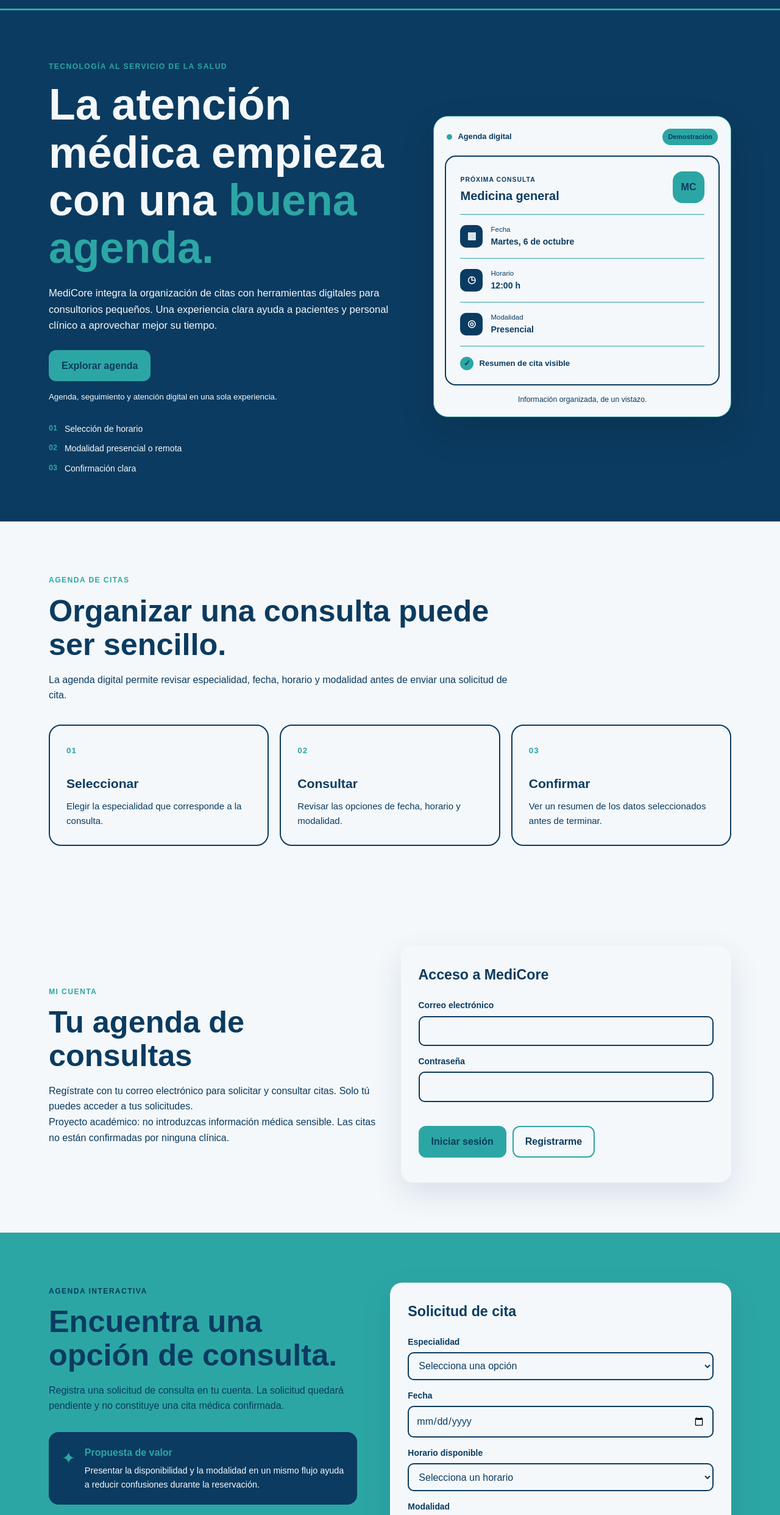
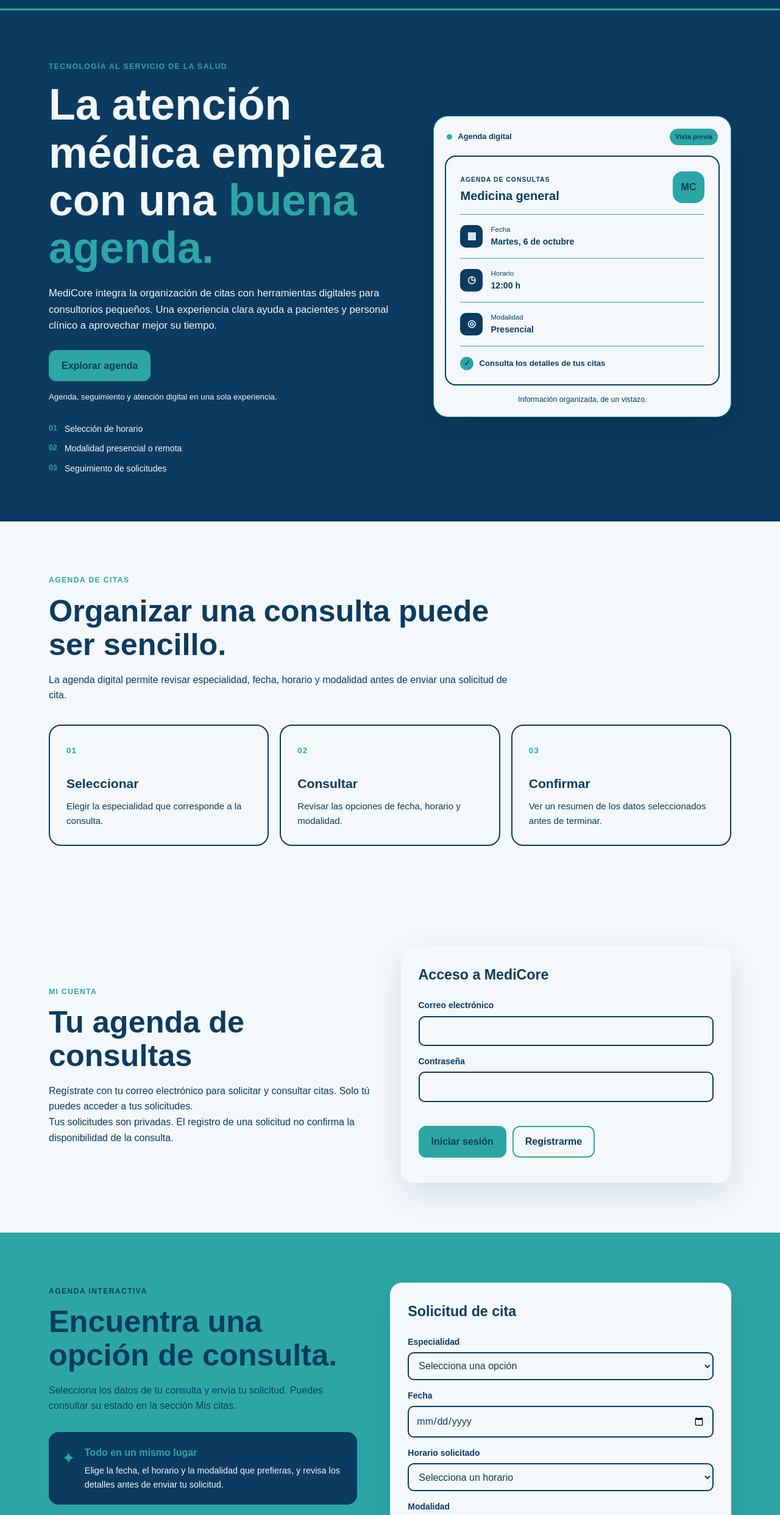
Before and after one commit to Cristofer6u8r/MediCore-AWP, a website: page index.html in a window 1280 px wide. Shown: the part 64-2548 px from the top of the page at 61% size. Drawn offline with Linux system fonts and the light colour scheme; no server answers.

Commit message:
Mejorar textos visibles de citas y eliminar mensajes técnicos

```diff
--- a/index.html
+++ b/index.html
@@ -65,7 +65,7 @@
                     <div class="hero-points">
                         <span><b>01</b> Selección de horario</span>
                         <span><b>02</b> Modalidad presencial o remota</span>
-                        <span><b>03</b> Confirmación clara</span>
+                        <span><b>03</b> Seguimiento de solicitudes</span>
                     </div>
                 </div>
 
@@ -73,12 +73,12 @@
                     <div class="visual-heading">
                         <span class="visual-dot"></span>
                         <span>Agenda digital</span>
-                        <span class="visual-tag">Demostración</span>
+                        <span class="visual-tag">Vista previa</span>
                     </div>
                     <div class="appointment-card">
                         <div class="appointment-top">
                             <div>
-                                <span class="small-label">PRÓXIMA CONSULTA</span>
+                                <span class="small-label">AGENDA DE CONSULTAS</span>
                                 <h2>Medicina general</h2>
                             </div>
                             <div class="doctor-avatar" aria-hidden="true">MC</div>
@@ -95,7 +95,7 @@
                             <span class="line-icon" aria-hidden="true">◎</span>
                             <div><small>Modalidad</small><strong>Presencial</strong></div>
                         </div>
-                        <div class="confirmed-label"><span>✓</span> Resumen de cita visible</div>
+                        <div class="confirmed-label"><span>✓</span> Consulta los detalles de tus citas</div>
                     </div>
                     <div class="visual-caption">Información organizada, de un vistazo.</div>
                 </div>
@@ -133,21 +133,21 @@
             </div>
         </section>
 
-        <section class="section account-section" id="cuenta"><div class="container account-grid"><div><span class="eyebrow">Mi cuenta</span><h2>Tu agenda de consultas</h2><p>Regístrate con tu correo electrónico para solicitar y consultar citas. Solo tú puedes acceder a tus solicitudes.</p><p>Proyecto académico: no introduzcas información médica sensible. Las citas no están confirmadas por ninguna clínica.</p></div><div class="booking-form"><form id="auth-form"><h3>Acceso a MediCore</h3><label for="auth-email">Correo electrónico</label><input id="auth-email" type="email" autocomplete="email" required><label for="auth-password">Contraseña</label><input id="auth-password" type="password" minlength="8" required autocomplete="current-password"><div class="account-buttons"><button class="button primary" type="submit">Iniciar sesión</button><button class="button outline" id="register-button" type="button">Registrarme</button></div></form><div id="signed-in" hidden><p id="signed-email"></p><button class="button outline" id="logout-button" type="button">Cerrar sesión</button></div><p id="auth-feedback" role="status" aria-live="polite"></p></div></div></section><section class="section booking-section">
+        <section class="section account-section" id="cuenta"><div class="container account-grid"><div><span class="eyebrow">Mi cuenta</span><h2>Tu agenda de consultas</h2><p>Regístrate con tu correo electrónico para solicitar y consultar citas. Solo tú puedes acceder a tus solicitudes.</p><p>Tus solicitudes son privadas. El registro de una solicitud no confirma la disponibilidad de la consulta.</p></div><div class="booking-form"><form id="auth-form"><h3>Acceso a MediCore</h3><label for="auth-email">Correo electrónico</label><input id="auth-email" type="email" autocomplete="email" required><label for="auth-password">Contraseña</label><input id="auth-password" type="password" minlength="8" required autocomplete="current-password"><div class="account-buttons"><button class="button primary" type="submit">Iniciar sesión</button><button class="button outline" id="register-button" type="button">Registrarme</button></div></form><div id="signed-in" hidden><p id="signed-email"></p><button class="button outline" id="logout-button" type="button">Cerrar sesión</button></div><p id="auth-feedback" role="status" aria-live="polite"></p></div></div></section><section class="section booking-section">
             <div class="container booking-grid">
                 <div class="booking-copy">
                     <span class="eyebrow">Agenda interactiva</span>
                     <h2>Encuentra una opción de consulta.</h2>
                     <p>
-                        Registra una solicitud de consulta en tu cuenta. La solicitud quedará pendiente y no constituye una cita médica confirmada.
+                        Selecciona los datos de tu consulta y envía tu solicitud. Puedes consultar su estado en la sección Mis citas.
                     </p>
                     <div class="innovation-box">
                         <span class="innovation-symbol" aria-hidden="true">✦</span>
                         <div>
-                            <strong>Propuesta de valor</strong>
+                            <strong>Todo en un mismo lugar</strong>
                             <p>
-                                Presentar la disponibilidad y la modalidad en un mismo flujo
-                                ayuda a reducir confusiones durante la reservación.
+                                Elige la fecha, el horario y la modalidad que prefieras,
+                                y revisa los detalles antes de enviar tu solicitud.
                             </p>
                         </div>
                     </div>
@@ -167,7 +167,7 @@
                     <label for="date">Fecha</label>
                     <input id="date" name="date" type="date" required>
 
-                    <label for="time">Horario disponible</label>
+                    <label for="time">Horario solicitado</label>
                     <select id="time" name="time" required>
                         <option value="">Selecciona un horario</option>
                         <option>09:00</option>
@@ -266,7 +266,7 @@
         <section class="install-section">
             <div class="container install-panel">
                 <div class="install-copy">
-                    <span class="eyebrow">MediCore PWA</span>
+                    <span class="eyebrow">MediCore en tus dispositivos</span>
                     <h2>Una experiencia web que puede instalarse.</h2>
                     <p>
                         Instala MediCore en tu dispositivo y activa avisos para recibir
@@ -295,7 +295,7 @@
                 <span class="brand-logo" aria-hidden="true">MC</span>
                 <div><strong>MediCore</strong><span>Gestión clínica inteligente</span></div>
             </div>
-            <p>Proyecto académico · Aplicaciones Web Progresivas · UTP</p>
+            <p>MediCore · Tu agenda de consultas en un solo lugar</p>
         </div>
     </footer>
 
--- a/script.js
+++ b/script.js
@@ -222,11 +222,11 @@
 authForm.addEventListener("submit",e=>{e.preventDefault();login(false);});
 document.getElementById("register-button").addEventListener("click",()=>login(true));
 document.getElementById("logout-button").addEventListener("click",()=>{const old=session;saveSession(null);authFeedback.textContent="Sesión cerrada.";if(old?.access_token)fetch(SB_URL+"/auth/v1/logout",{method:"POST",headers:{apikey:SB_KEY,Authorization:"Bearer "+old.access_token}}).catch(()=>{});});
-async function dbCall(path,method="GET",body){const token=await accessToken();const r=await fetch(SB_URL+"/rest/v1/appointments"+path,{method,headers:{apikey:SB_KEY,Authorization:"Bearer "+token,"Content-Type":"application/json",Prefer:"return=representation"},body:body?JSON.stringify(body):undefined});const data=await r.json().catch(()=>null);if(!r.ok)throw Error(data?.message||"No se pudo completar la solicitud.");return data;}
+async function dbCall(path,method="GET",body){const token=await accessToken();const r=await fetch(SB_URL+"/rest/v1/appointments"+path,{method,headers:{apikey:SB_KEY,Authorization:"Bearer "+token,"Content-Type":"application/json",Prefer:"return=representation"},body:body?JSON.stringify(body):undefined});const data=await r.json().catch(()=>null);if(!r.ok)throw Error("No se pudo completar la solicitud. Inténtalo de nuevo.");return data;}
 function prettyDate(d){return new Date(d+"T12:00:00").toLocaleDateString("es-MX",{year:"numeric",month:"long",day:"numeric"});}
 function today(){const d=new Date();return [d.getFullYear(),String(d.getMonth()+1).padStart(2,"0"),String(d.getDate()).padStart(2,"0")].join("-");}
 document.getElementById("date").min=today();
-async function loadAppointments(){if(!session)return;appointmentsFeedback.textContent="Cargando tus citas...";try{const data=await dbCall("?select=id,specialty,appointment_date,appointment_time,modality,status&order=appointment_date.desc&limit=50");appointmentsList.replaceChildren();for(const item of data){const card=document.createElement("article");card.className="saved-appointment";const title=document.createElement("h3");title.textContent=item.specialty;card.append(title);for(const line of [prettyDate(item.appointment_date),item.appointment_time+" h",item.modality,({requested:"Pendiente",confirmed:"Confirmada",cancelled:"Cancelada"})[item.status]||"Pendiente"]){const p=document.createElement("p");p.textContent=line;card.append(p);}if(item.status==="requested"){const btn=document.createElement("button");btn.className="button outline";btn.textContent="Cancelar solicitud";btn.onclick=async()=>{if(!confirm("¿Cancelar esta solicitud?"))return;btn.disabled=true;try{const changed=await dbCall("?id=eq."+encodeURIComponent(item.id)+"&status=eq.requested","PATCH",{status:"cancelled"});if(changed.length!==1)throw Error("Ya no puede cancelarse.");await loadAppointments();}catch(e){appointmentsFeedback.textContent=e.message;btn.disabled=false;}};card.append(btn);}appointmentsList.append(card);}appointmentsFeedback.textContent=data.length?"Solicitudes asociadas a tu cuenta:":"Aún no tienes solicitudes guardadas.";}catch(e){appointmentsFeedback.textContent=e.message;}}
-bookingForm.addEventListener("submit",async e=>{e.preventDefault();if(!session){formMessage.textContent="Inicia sesión primero.";return;}const date=document.getElementById("date").value;if(!date||date<today()){formMessage.textContent="Selecciona una fecha válida, de hoy en adelante.";return;}saveButton.disabled=true;formMessage.textContent="Guardando solicitud...";try{const created=await dbCall("","POST",{user_id:session.user.id,specialty:document.getElementById("specialty").value,appointment_date:date,appointment_time:document.getElementById("time").value,modality:document.getElementById("mode").value,status:"requested"});if(created?.length!==1)throw Error("No se confirmó el registro.");formMessage.textContent="Solicitud guardada en Supabase. Está pendiente y no representa una cita confirmada.";bookingForm.reset();await loadAppointments();}catch(e){formMessage.textContent=e.message;}finally{saveButton.disabled=false;}});
+async function loadAppointments(){if(!session)return;appointmentsFeedback.textContent="Cargando tus citas...";try{const data=await dbCall("?select=id,specialty,appointment_date,appointment_time,modality,status&order=appointment_date.desc&limit=50");appointmentsList.replaceChildren();for(const item of data){const card=document.createElement("article");card.className="saved-appointment";const title=document.createElement("h3");title.textContent=item.specialty;card.append(title);for(const line of [prettyDate(item.appointment_date),item.appointment_time+" h",item.modality,({requested:"Pendiente",confirmed:"Confirmada",cancelled:"Cancelada"})[item.status]||"Pendiente"]){const p=document.createElement("p");p.textContent=line;card.append(p);}if(item.status==="requested"){const btn=document.createElement("button");btn.className="button outline";btn.textContent="Cancelar solicitud";btn.onclick=async()=>{if(!confirm("¿Cancelar esta solicitud?"))return;btn.disabled=true;try{const changed=await dbCall("?id=eq."+encodeURIComponent(item.id)+"&status=eq.requested","PATCH",{status:"cancelled"});if(changed.length!==1)throw Error("Ya no puede cancelarse.");await loadAppointments();}catch(e){appointmentsFeedback.textContent=e.message;btn.disabled=false;}};card.append(btn);}appointmentsList.append(card);}appointmentsFeedback.textContent=data.length?"Estas son tus solicitudes:":"Todavía no tienes solicitudes de cita.";}catch(e){appointmentsFeedback.textContent=e.message;}}
+bookingForm.addEventListener("submit",async e=>{e.preventDefault();if(!session){formMessage.textContent="Inicia sesión primero.";return;}const date=document.getElementById("date").value;if(!date||date<today()){formMessage.textContent="Selecciona una fecha válida, de hoy en adelante.";return;}saveButton.disabled=true;formMessage.textContent="Enviando tu solicitud...";try{const created=await dbCall("","POST",{user_id:session.user.id,specialty:document.getElementById("specialty").value,appointment_date:date,appointment_time:document.getElementById("time").value,modality:document.getElementById("mode").value,status:"requested"});if(created?.length!==1)throw Error("No se pudo completar tu solicitud.");formMessage.textContent="¡Solicitud registrada correctamente! Estado: pendiente. Puedes consultar los detalles en Mis citas.";bookingForm.reset();await loadAppointments();}catch(e){formMessage.textContent=e.message;}finally{saveButton.disabled=false;}});
 renderAuth();
 (async()=>{if(!session)return;try{const token=await accessToken();const r=await fetch(SB_URL+"/auth/v1/user",{headers:{apikey:SB_KEY,Authorization:"Bearer "+token}});if(!r.ok)throw Error("Sesión expirada");session.user=await r.json();saveSession(session);await loadAppointments();}catch(e){if(navigator.onLine){saveSession(null);authFeedback.textContent="Vuelve a iniciar sesión.";}}})();
--- a/sw.js
+++ b/sw.js
@@ -1,4 +1,4 @@
-const CACHE_NAME = "medicore-pwa-v3";
+const CACHE_NAME = "medicore-pwa-v4";
 const APP_SHELL = [
     "./",
     "./index.html",
```
